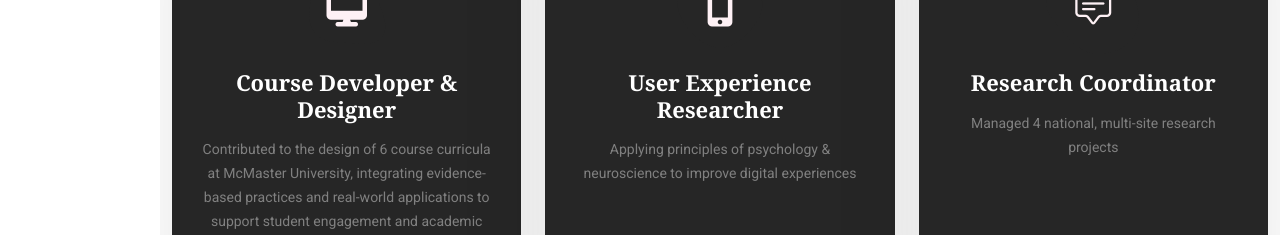
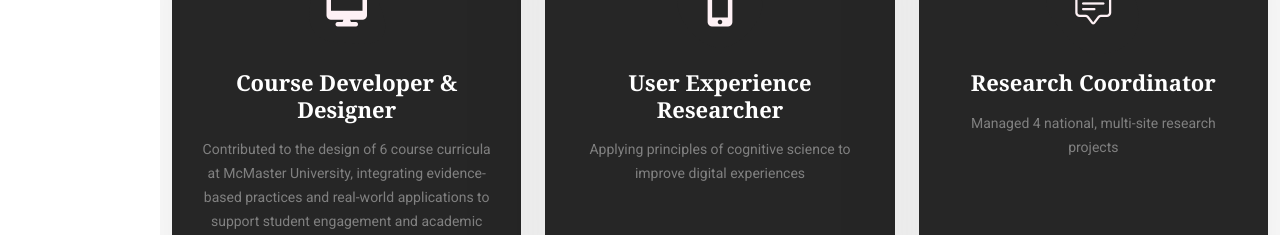
Before and after one commit to AleezaSunderji/AleezaSunderji.github.io, a plain HTML site: page index.html in a window 1280 px wide. Shown: the part 3380-3615 px from the top of the page. Drawn offline with Linux system fonts and the light colour scheme.

Commit message:
Update index.html

```diff
--- a/index.html
+++ b/index.html
@@ -526,7 +526,7 @@
               <a href="#" class="stretched-link">
                 <h3>User Experience Researcher</h3>
               </a>
-              <p>Applying principles of psychology & neuroscience to improve digital experiences</p>
+              <p>Applying principles of cognitive science to improve digital experiences</p>
               <!--<a href="#" class="stretched-link"></a>-->
             </div>
           </div><!-- End Service Item -->
```
